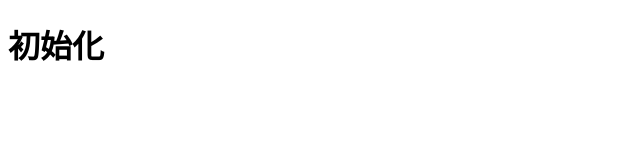
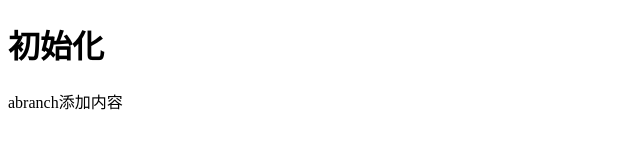
Before and after one commit to dongkaixuan-dev/myFirstProject, a plain HTML site: page index.html in a window 1280 px wide. Shown: the whole page, without its empty margins (0-640 px from the left). Drawn offline with Linux system fonts and the light colour scheme.

Commit message:
abranch添加内容

```diff
--- a/index.html
+++ b/index.html
@@ -9,6 +9,7 @@
 
 <body>
   <h1>初始化</h1>
+  <div>abranch添加内容</div>
 </body>
 
 </html>
```
